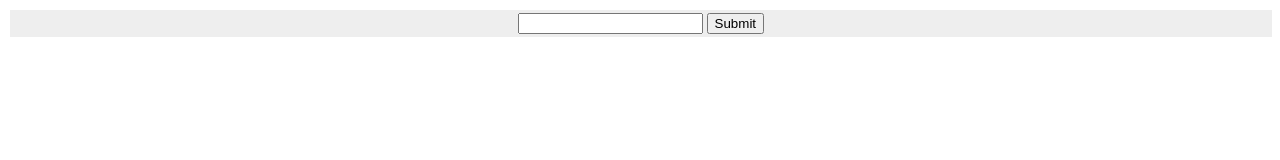
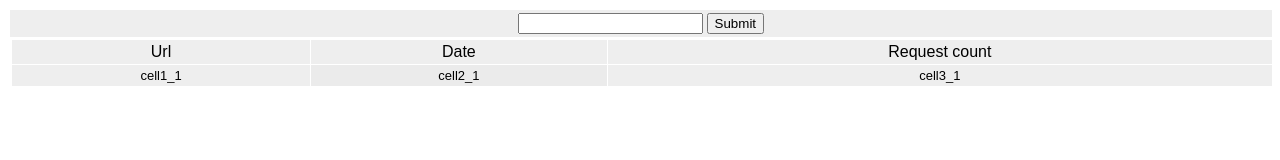
Before and after one commit to MyTeamDev/scContractor, a plain HTML site: page scContractorHtml/Index.html in a window 1280 px wide. Drawn offline with nearby package versions, Linux system fonts and the light colour scheme; no server answers.

Commit message:
little add HTML

```diff
--- a/scContractorHtml/Index.html
+++ b/scContractorHtml/Index.html
@@ -20,5 +20,23 @@
                 </div>
         </div>
     </div>
+
+    <div class="divTable greyGridTable">
+            <div class="divTableHeading">
+            <div class="divTableRow">
+            <div class="divTableHead">Url</div>
+            <div class="divTableHead">Date</div>
+            <div class="divTableHead">Request count</div>
+            </div>
+            </div>
+            <div class="divTableBody">
+            <div class="divTableRow">
+            <div class="divTableCell">cell1_1</div>
+            <div class="divTableCell">cell2_1</div>
+            <div class="divTableCell">cell3_1</div>
+            </div>
+            </div>
+            </div>
+
 </body>
 </html>
```
